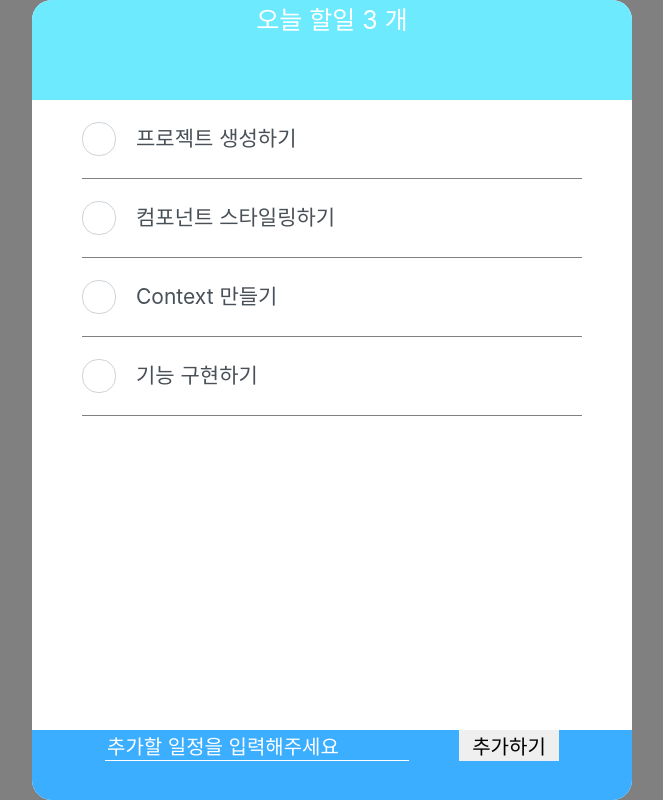
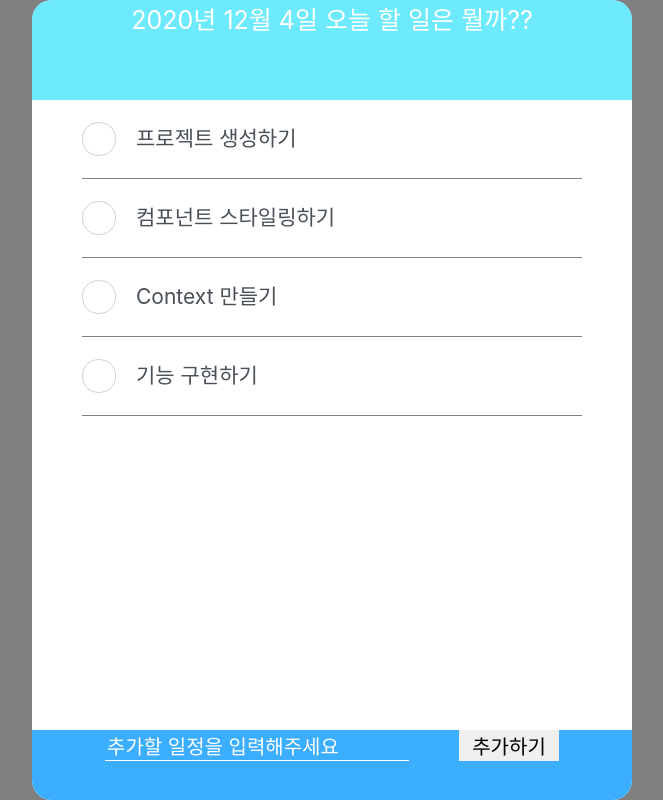
Before and after one commit to oajh04/Todolist, a React (Create React App) app: page / in a window 1280 px wide. Shown: the whole page, without its empty margins (308-971 px from the left). Built offline with nearby package versions, Linux system fonts and the light colour scheme.

Commit message:
날짜 수정

```diff
--- a/src/Component/Todolist/Todolist.js
+++ b/src/Component/Todolist/Todolist.js
@@ -2,11 +2,10 @@ import React from 'react';
 import * as S from './TodolistStyle';
 import TodoContent from './TodoContent';
 import TodoAdd from './TodoAdd';
-import { TodoProvider, useTodoState } from './TodoModul';
+import TodoDate from './TodoDate.js'
+import { TodoProvider } from './TodoModul';
 
 const Todolist = () => {
-    const todos = useTodoState();
-
 
     return(
         <TodoProvider>
@@ -14,7 +13,7 @@ const Todolist = () => {
                 <S.TodoList>
                     {/* TodoList 날짜, 할일 표시 */}
                     <S.TodoHeader>
-                        오늘 할일 3 개
+                        <TodoDate/>
                     </S.TodoHeader>
 
                     {/* TodoList 할일 리스트*/}
```
